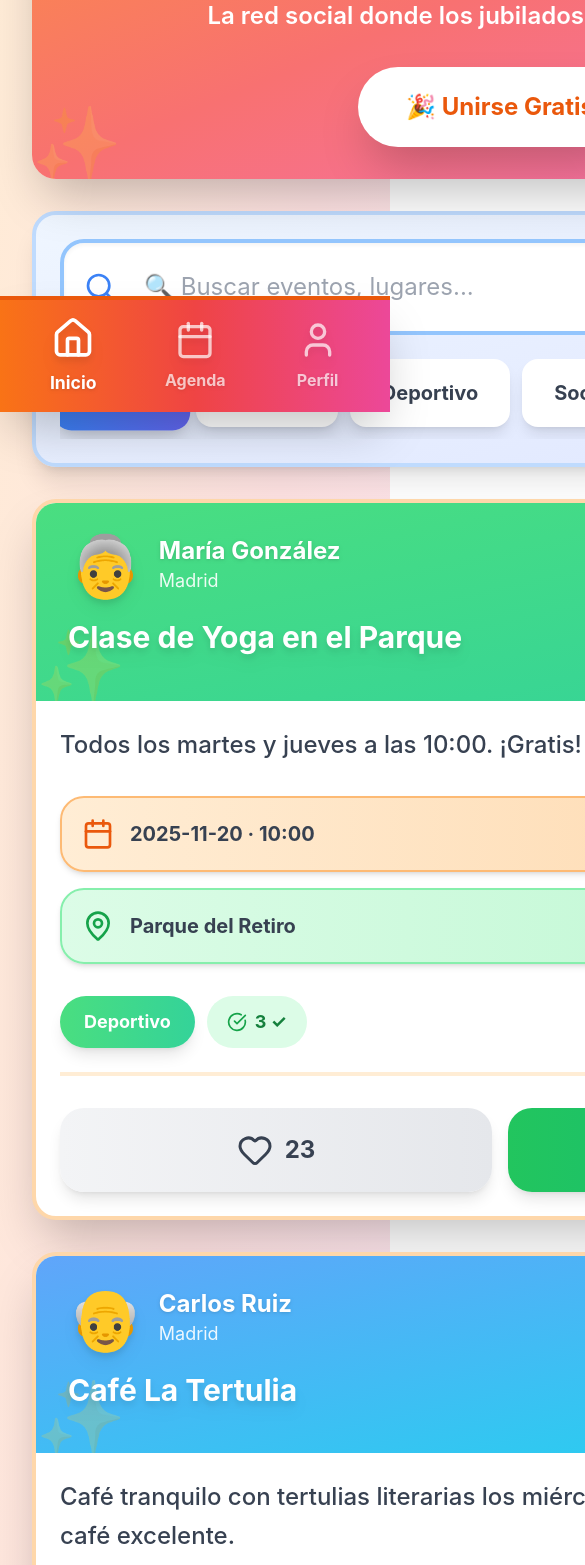
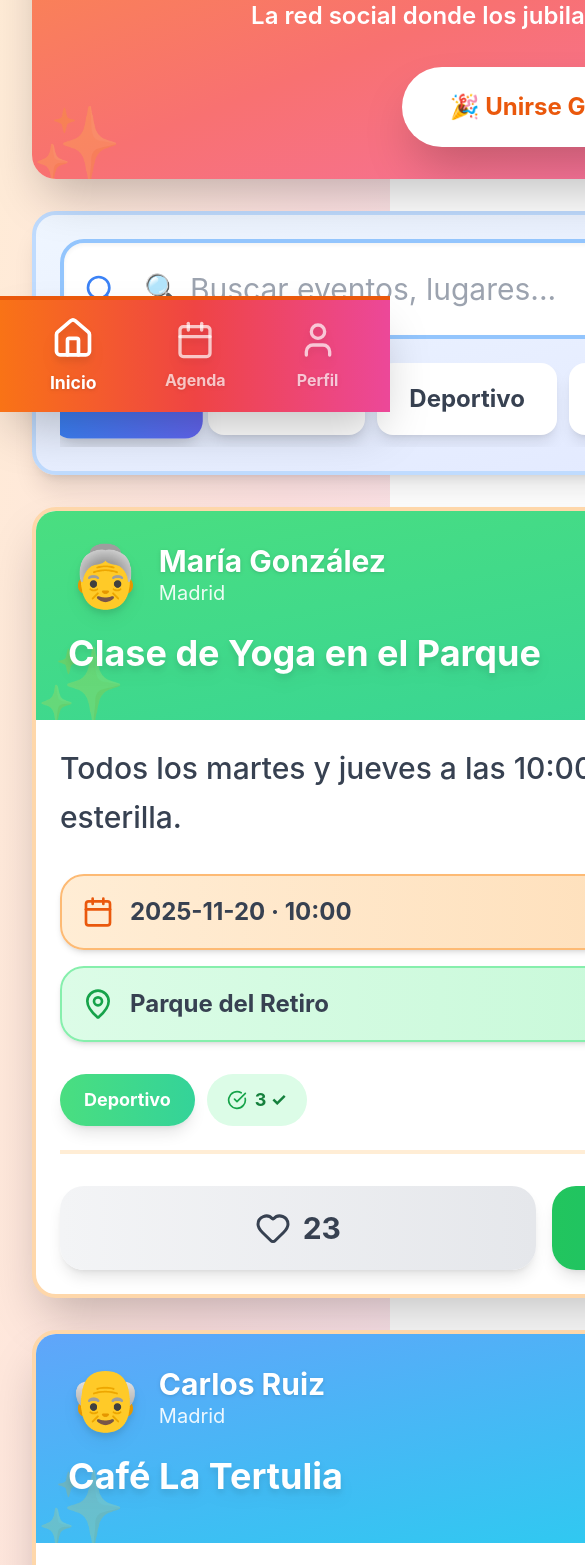
Before and after one commit to HoyVivo/Vivo, a React (Create React App) app: page / in a window 390 px wide. Shown: the part 432-1997 px from the top of the page, 585 px wide, since content can reach past the window. Built offline with nearby package versions, Linux system fonts and the light colour scheme.

Commit message:
Aumentar fuentes móvil 33%

```diff
--- a/src/App.js
+++ b/src/App.js
@@ -332,39 +332,39 @@ function App() {
               <div className="flex items-center gap-4">
                 <div className="text-6xl drop-shadow-lg">{post.avatar}</div>
                 <div>
-                  <p className="text-2xl md:text-3xl font-bold drop-shadow">{post.author}</p>
-                  <p className="text-lg md:text-xl opacity-90">{post.authorCity}</p>
+                  <p className="text-3xl md:text-3xl font-bold drop-shadow">{post.author}</p>
+                  <p className="text-xl md:text-xl opacity-90">{post.authorCity}</p>
                 </div>
               </div>
               <div className="flex items-center gap-2 bg-white/30 backdrop-blur-sm px-5 py-3 rounded-full shadow-lg">
                 {getTypeIcon()}
-                <span className="text-base md:text-lg font-bold">{getTypeLabel()}</span>
+                <span className="text-lg md:text-lg font-bold">{getTypeLabel()}</span>
               </div>
             </div>
-            <h3 className="text-3xl md:text-4xl font-bold mb-3 drop-shadow-lg leading-tight">{post.title}</h3>
+            <h3 className="text-4xl md:text-4xl font-bold mb-3 drop-shadow-lg leading-tight">{post.title}</h3>
           </div>
         </div>
 
         {/* Contenido */}
         <div className="p-6 md:p-8">
-          <p className="text-2xl md:text-3xl text-gray-700 mb-8 leading-relaxed font-medium">{post.description}</p>
+          <p className="text-3xl md:text-3xl text-gray-700 mb-8 leading-relaxed font-medium">{post.description}</p>
 
           {/* Detalles */}
           <div className="space-y-4 mb-8">
             {post.date && (
-              <div className="flex items-center gap-4 text-xl md:text-2xl text-gray-700 bg-gradient-to-r from-orange-100 to-orange-200 p-5 rounded-3xl shadow-md border-2 border-orange-300">
+              <div className="flex items-center gap-4 text-2xl md:text-2xl text-gray-700 bg-gradient-to-r from-orange-100 to-orange-200 p-5 rounded-3xl shadow-md border-2 border-orange-300">
                 <Calendar className="w-8 h-8 text-orange-600" />
                 <span className="font-bold">{post.date} {post.time && `· ${post.time}`}</span>
               </div>
             )}
             {post.location && (
-              <div className="flex items-center gap-4 text-xl md:text-2xl text-gray-700 bg-gradient-to-r from-green-100 to-green-200 p-5 rounded-3xl shadow-md border-2 border-green-300">
+              <div className="flex items-center gap-4 text-2xl md:text-2xl text-gray-700 bg-gradient-to-r from-green-100 to-green-200 p-5 rounded-3xl shadow-md border-2 border-green-300">
                 <MapPin className="w-8 h-8 text-green-600" />
                 <span className="font-bold">{post.location}</span>
               </div>
             )}
             {post.rating && (
-              <div className="flex items-center gap-4 text-xl md:text-2xl text-gray-700 bg-gradient-to-r from-yellow-100 to-yellow-200 p-5 rounded-3xl shadow-md border-2 border-yellow-300">
+              <div className="flex items-center gap-4 text-2xl md:text-2xl text-gray-700 bg-gradient-to-r from-yellow-100 to-yellow-200 p-5 rounded-3xl shadow-md border-2 border-yellow-300">
                 <Star className="w-8 h-8 fill-yellow-400 text-yellow-600" />
                 <span className="font-bold">{post.rating} / 5 estrellas</span>
               </div>
@@ -387,7 +387,7 @@ function App() {
           <div className="flex gap-4 md:gap-6 pt-8 border-t-4 border-orange-100">
             <button
               onClick={() => handleLike(post.id)}
-              className={`flex-1 flex items-center justify-center gap-3 py-6 md:py-7 rounded-3xl text-2xl md:text-3xl font-bold transition-all shadow-lg ${
+              className={`flex-1 flex items-center justify-center gap-3 py-6 md:py-7 rounded-3xl text-3xl md:text-3xl font-bold transition-all shadow-lg ${
                 isLiked
                   ? 'bg-gradient-to-r from-red-500 to-pink-500 text-white shadow-2xl scale-105'
                   : 'bg-gradient-to-r from-gray-100 to-gray-200 text-gray-700 hover:from-red-400 hover:to-pink-400 hover:text-white hover:scale-105 border-3 border-gray-300'
@@ -398,7 +398,7 @@ function App() {
             </button>
             <button
               onClick={() => handleVerify(post.id)}
-              className="flex-1 flex items-center justify-center gap-3 py-6 md:py-7 rounded-3xl text-2xl md:text-3xl font-bold bg-gradient-to-r from-green-500 to-emerald-500 text-white hover:from-green-600 hover:to-emerald-600 transition-all shadow-lg hover:scale-105 hover:shadow-2xl"
+              className="flex-1 flex items-center justify-center gap-3 py-6 md:py-7 rounded-3xl text-3xl md:text-3xl font-bold bg-gradient-to-r from-green-500 to-emerald-500 text-white hover:from-green-600 hover:to-emerald-600 transition-all shadow-lg hover:scale-105 hover:shadow-2xl"
             >
               <CheckCircle className="w-9 h-9 md:w-10 md:h-10" />
               <span>¡Yo fui!</span>
@@ -438,7 +438,7 @@ function App() {
             placeholder="🔍 Buscar eventos, lugares..."
             value={searchQuery}
             onChange={(e) => setSearchQuery(e.target.value)}
-            className="w-full pl-20 pr-6 py-7 text-2xl border-4 border-blue-300 rounded-3xl focus:border-blue-500 focus:outline-none bg-white shadow-inner"
+            className="w-full pl-20 pr-6 py-7 text-3xl border-4 border-blue-300 rounded-3xl focus:border-blue-500 focus:outline-none bg-white shadow-inner"
           />
         </div>
 
@@ -447,7 +447,7 @@ function App() {
             <button
               key={cat}
               onClick={() => setSelectedCategory(cat)}
-              className={`px-8 py-5 rounded-2xl text-xl md:text-2xl font-bold whitespace-nowrap transition-all shadow-lg ${
+              className={`px-8 py-5 rounded-2xl text-2xl md:text-2xl font-bold whitespace-nowrap transition-all shadow-lg ${
                 selectedCategory === cat
                   ? 'bg-gradient-to-r from-blue-500 to-indigo-500 text-white scale-110 shadow-xl'
                   : 'bg-white text-gray-700 hover:bg-gradient-to-r hover:from-blue-100 hover:to-indigo-100 hover:text-blue-600 border-3 border-blue-200'
```
